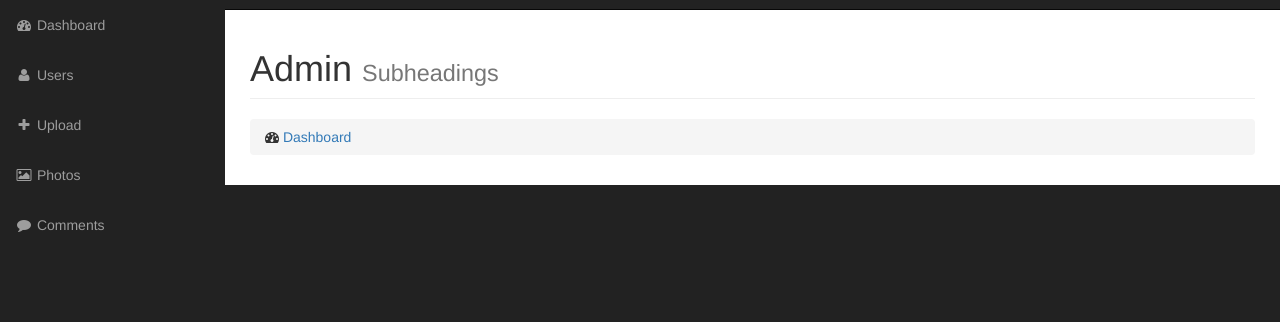
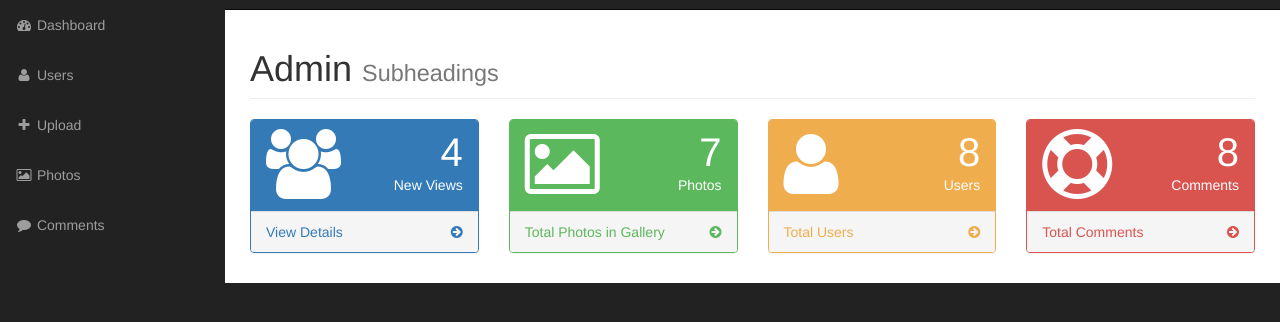
Before and after one commit to AhmadRaza9/php-opp-cms, a PHP site: page /admin in a window 1280 px wide. Shown: the part 51-373 px from the top of the page. Run offline with PHP 8.4, Linux system fonts and the light colour scheme; the visitor is signed in with stand-in values (Sample User, id 1); grey boxes labelled with a size stand in for pictures from a placeholder-image service; some libraries are stand-ins or nearby versions.

Commit message:
Dashboard HTML Snippets Inclusion

```diff
--- a/admin/includes/admin_content.php
+++ b/admin/includes/admin_content.php
@@ -1,5 +1,4 @@
             <div class="container-fluid">
-
                 <!-- Page Heading -->
                 <div class="row">
                     <div class="col-lg-12">
@@ -7,60 +6,103 @@
                             Admin
                             <small>Subheadings</small>
                         </h1>
-<?php
-
-// $user = new User();
-// $user->username = "username";
-// $user->password = "password";
-// $user->first_name = "first_name";
-// $user->last_name = "last_name";
-
-// $user->create();
-
-// $user = User::find_by_id(1);
-// echo $user->username;
-// $user->update();
-
-// $user->save();
-// $user->delete();
-
-// $users = User::find_all();
-// foreach ($users as $user) {
-//     echo $user->username;
-// }
-
-// $photo = new Photo();
-// $photo->title = "test";
-// $photo->description = "test description";
-// $photo->filename = "test filename";
-// $photo->type = "test type";
-// $photo->size = "1";
-
-// $photo->create();
-
-// $photos = Photo::find_by_id(1);
-// foreach ($photos as $photo) {
-//     var_dump($photo);
-// }
-
-// $photos = Photo::find_by_id(9);
-
-// echo $photos->title;
-
-// echo INCLUDES_PATH;
-
-?>
-                        <ol class="breadcrumb">
-                            <li>
-                                <i class="fa fa-dashboard"></i>  <a href="index.html">Dashboard</a>
-                            </li>
-                            <!-- <li class="active">
-                                <i class="fa fa-file"></i>
-                            </li> -->
-                        </ol>
                     </div>
                 </div>
-                <!-- /.row -->
+                <div class="row">
+                    <div class="col-lg-3 col-md-6">
+                        <div class="panel panel-primary">
+                            <div class="panel-heading">
+                                <div class="row">
+                                    <div class="col-xs-3">
+                                        <i class="fa fa-users fa-5x"></i>
+                                    </div>
+                                    <div class="col-xs-9 text-right">
+                                        <div class="huge">4</div>
+                                        <div>New Views</div>
+                                    </div>
+                                </div>
+                            </div>
+                            <a href="#">
+                                <div class="panel-footer">
+                                    <span class="pull-left">View Details</span>
+                                <span class="pull-right"><i class="fa fa-arrow-circle-right"></i></span>
+                                    <div class="clearfix"></div>
+                                </div>
+                            </a>
+                        </div>
+                    </div>
 
+                        <div class="col-lg-3 col-md-6">
+                        <div class="panel panel-green">
+                            <div class="panel-heading">
+                                <div class="row">
+                                    <div class="col-xs-3">
+                                        <i class="fa fa-photo fa-5x"></i>
+                                    </div>
+                                    <div class="col-xs-9 text-right">
+                                        <div class="huge">7</div>
+                                        <div>Photos</div>
+                                    </div>
+                                </div>
+                            </div>
+                            <a href="#">
+                                <div class="panel-footer">
+                                    <span class="pull-left">Total Photos in Gallery</span>
+                                    <span class="pull-right"><i class="fa fa-arrow-circle-right"></i></span>
+                                    <div class="clearfix"></div>
+                                </div>
+                            </a>
+                        </div>
+                    </div>
+
+
+                        <div class="col-lg-3 col-md-6">
+                        <div class="panel panel-yellow">
+                            <div class="panel-heading">
+                                <div class="row">
+                                    <div class="col-xs-3">
+                                        <i class="fa fa-user fa-5x"></i>
+                                    </div>
+                                    <div class="col-xs-9 text-right">
+                                        <div class="huge">8
+
+                                        </div>
+
+                                        <div>Users</div>
+                                    </div>
+                                </div>
+                            </div>
+                            <a href="#">
+                                <div class="panel-footer">
+                                    <span class="pull-left">Total Users</span>
+                                    <span class="pull-right"><i class="fa fa-arrow-circle-right"></i></span>
+                                    <div class="clearfix"></div>
+                                </div>
+                            </a>
+                        </div>
+                    </div>
+
+                        <div class="col-lg-3 col-md-6">
+                        <div class="panel panel-red">
+                            <div class="panel-heading">
+                                <div class="row">
+                                    <div class="col-xs-3">
+                                        <i class="fa fa-support fa-5x"></i>
+                                    </div>
+                                    <div class="col-xs-9 text-right">
+                                        <div class="huge">8</div>
+                                        <div>Comments</div>
+                                    </div>
+                                </div>
+                            </div>
+                            <a href="#">
+                                <div class="panel-footer">
+                                    <span class="pull-left">Total Comments</span>
+                                    <span class="pull-right"><i class="fa fa-arrow-circle-right"></i></span>
+                                    <div class="clearfix"></div>
+                                </div>
+                            </a>
+                        </div>
+                    </div>
+                </div>
             </div>
-            <!-- /.container-fluid -->
```
Also changed, not shown: index.php (+1 -6 lines).
